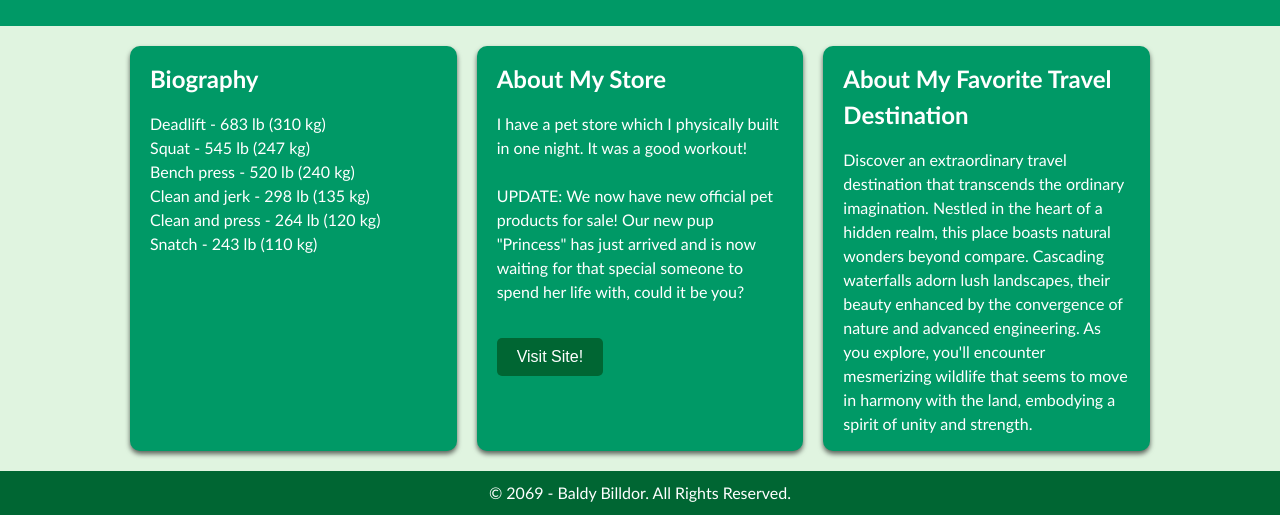
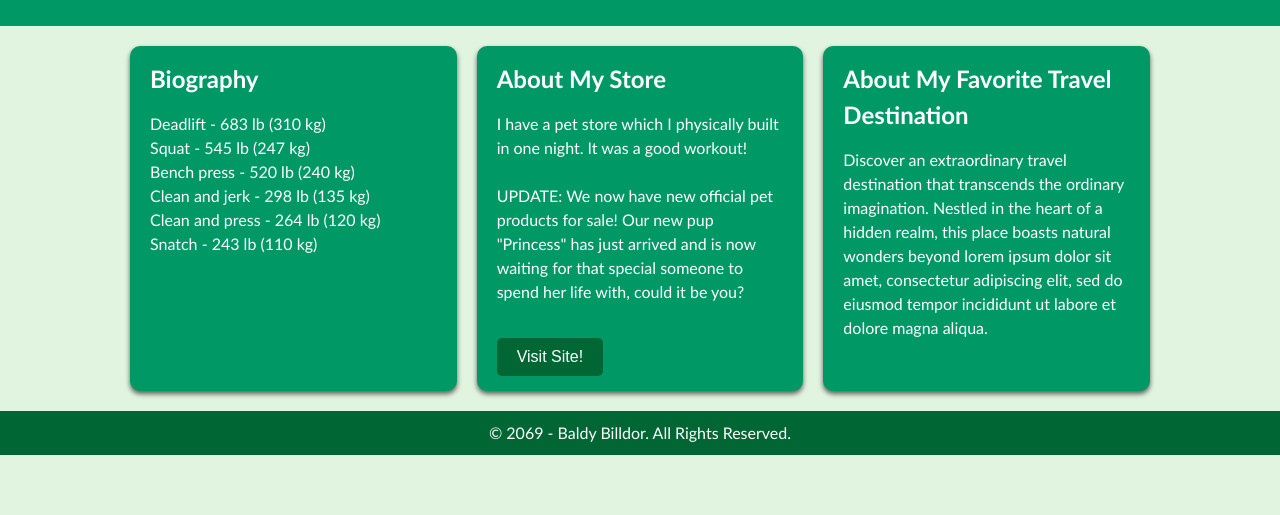
Before and after one commit to tannowenn/tannowenn.github.io, a plain HTML site: page index.html in a window 1280 px wide. Shown: the part 745-1260 px from the top of the page. After the commit the page ends 1200 px from the top, so only its background shows below. Drawn offline with Linux system fonts and the light colour scheme.

Commit message:
Update index.html

```diff
--- a/index.html
+++ b/index.html
@@ -61,7 +61,7 @@
 
             <div class="box">
                 <h2>About My Favorite Travel Destination</h2>
-                <p>Discover an extraordinary travel destination that transcends the ordinary imagination. Nestled in the heart of a hidden realm, this place boasts natural wonders beyond compare. Cascading waterfalls adorn lush landscapes, their beauty enhanced by the convergence of nature and advanced engineering. As you explore, you'll encounter mesmerizing wildlife that seems to move in harmony with the land, embodying a spirit of unity and strength.</p>
+                <p>Discover an extraordinary travel destination that transcends the ordinary imagination. Nestled in the heart of a hidden realm, this place boasts natural wonders beyond lorem ipsum dolor sit amet, consectetur adipiscing elit, sed do eiusmod tempor incididunt ut labore et dolore magna aliqua.</p>
             </div>
         </div>
     </section>
```
